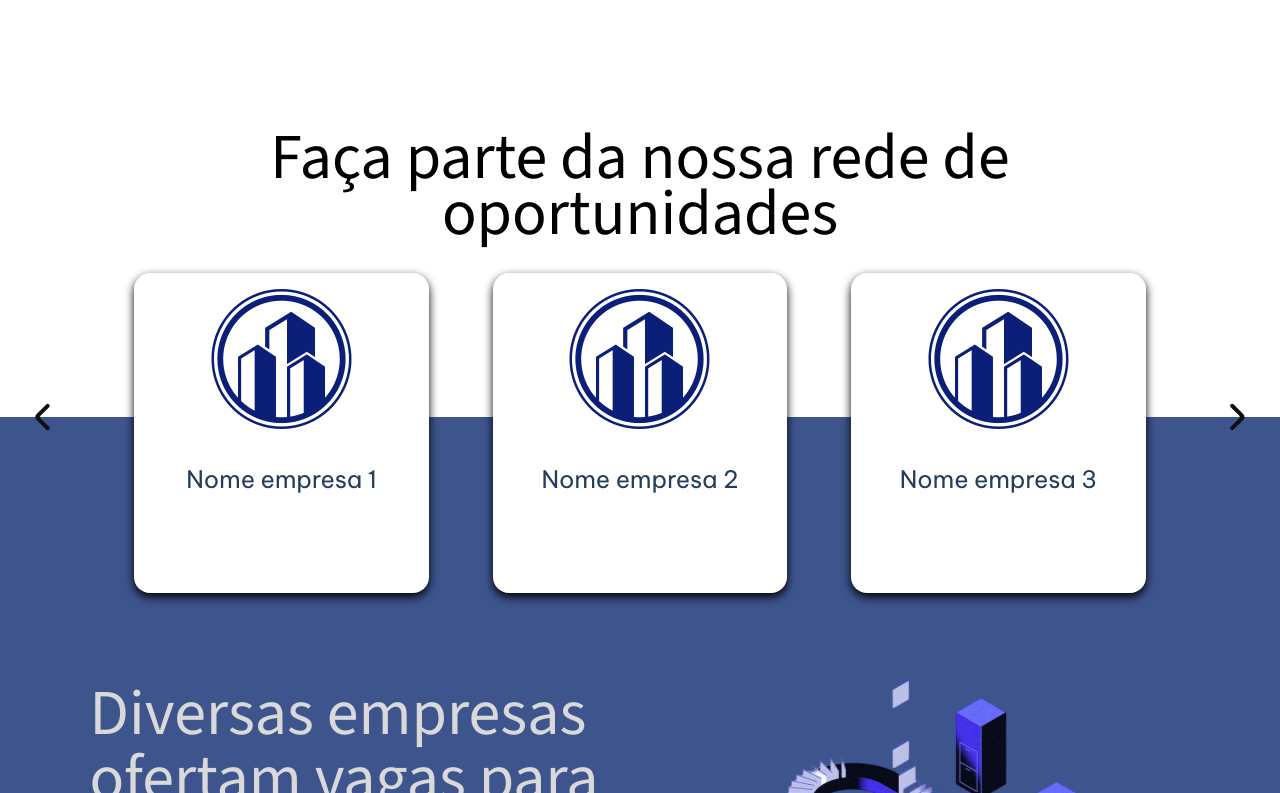
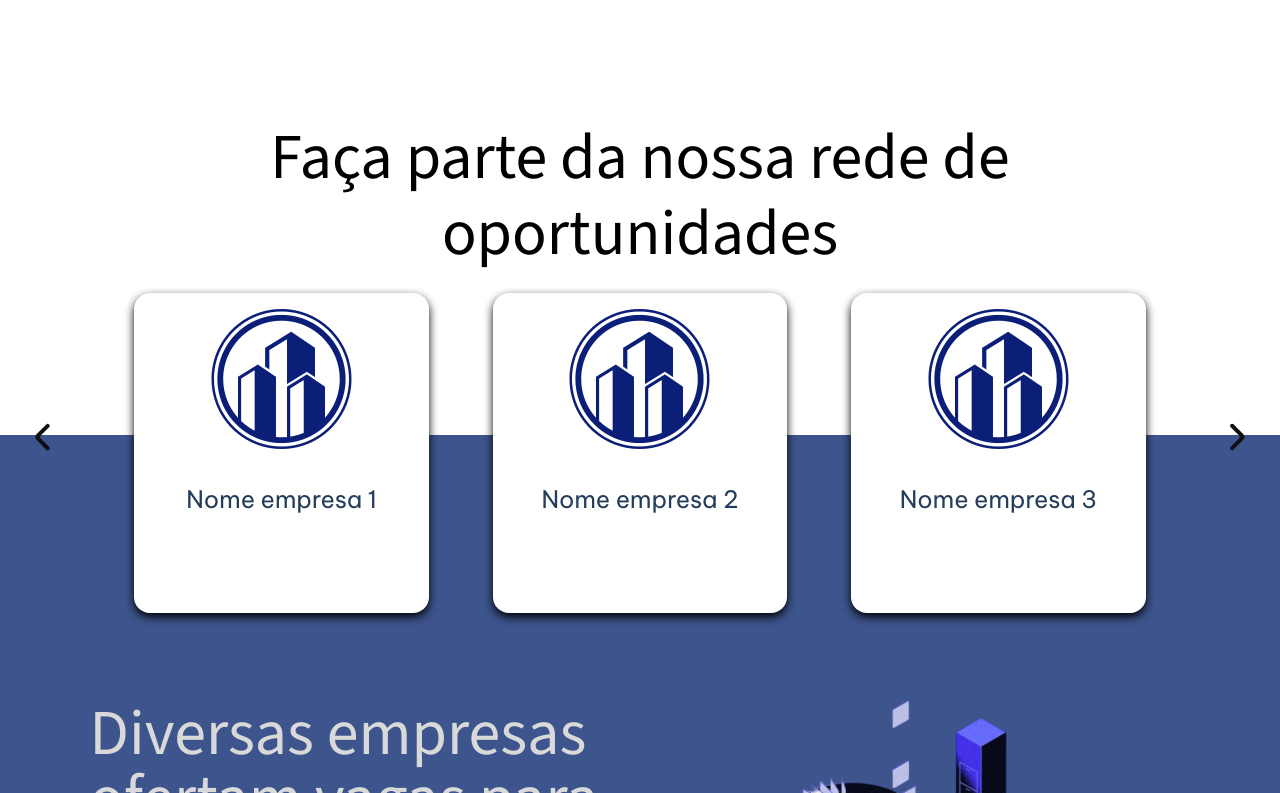
Before and after one commit to midnight1thais/shework, a React (Create React App) app: page / in a window 1280 px wide. Shown: the part 1367-2160 px from the top of the page. Built offline with nearby package versions, Linux system fonts and the light colour scheme.

Commit message:
fiz modificações no parte das empresas do home

```diff
--- a/src/componentes/HomeCompany/HomeCompany.js
+++ b/src/componentes/HomeCompany/HomeCompany.js
@@ -1,4 +1,4 @@
-import { ContainerCarousel, ContainerCompany, ContainerPubli, Title } from "./style";
+import { ContainerCarousel, ContainerCompany, ContainerPubli, Title, Title2 } from "./style";
 import CompanyCarousel from "../CompanyCarousel/CompanyCarousel";
 import CompanyPubli from "../CompanyPubli/CompanyPubli";
 
@@ -8,7 +8,7 @@ function HomeCompany(){
     return(
         <ContainerCompany>
             <Title>Faça parte da nossa rede de</Title>
-            <Title>oportunidades</Title>
+            <Title2>oportunidades</Title2>
             <ContainerCarousel>
                <CompanyCarousel/>
             </ContainerCarousel>
--- a/src/componentes/HomeCompany/style.jsx
+++ b/src/componentes/HomeCompany/style.jsx
@@ -4,13 +4,26 @@ export const ContainerCompany = styled.section`
     display: flex;
     flex-direction: column;
     align-items: center;
-    height: 150vh;
+    height: 170vh;
     margin-top: 4vh;
     margin-bottom: 4vh;
-    background: linear-gradient(to bottom, white 24%, #3D548D 24%);
+    background: linear-gradient(to bottom, white 22.5%, #3D548D 22.5%);
 `
 
 export const Title = styled.h1`
+
+    color: #000;
+    text-align: center;
+    font-family: 'Source Sans 3';
+    font-size: 400%;
+    font-style: normal;
+    font-weight: 400;
+    line-height: 7vh;
+
+`
+
+export const Title2 = styled.h1`
+    margin-top: 2.5vh;
 
     color: #000;
     text-align: center;
```
